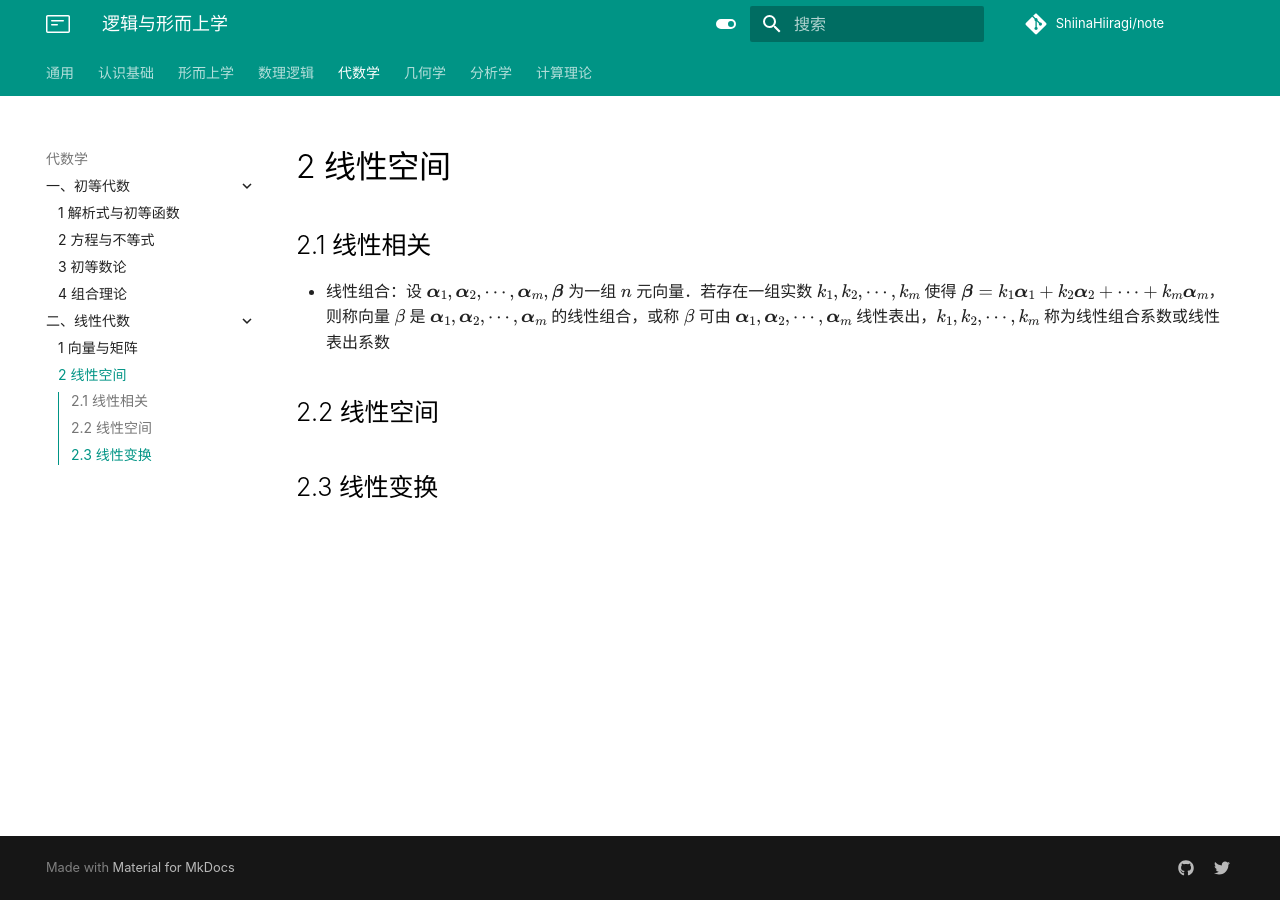
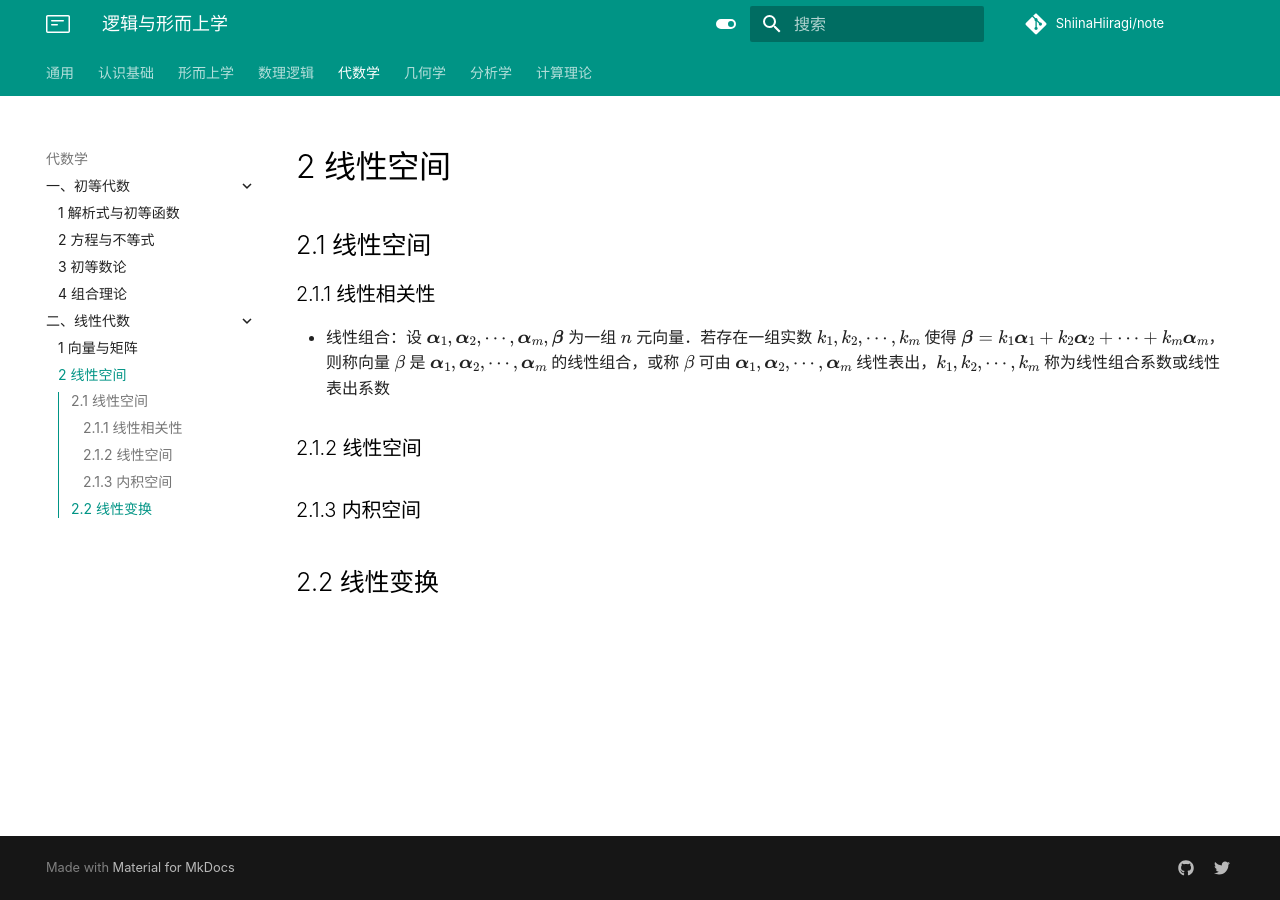
Before and after one commit to ShiinaHiiragi/note, an MkDocs documentation site: the page built from docs/alg/lin/lin.md, in a window 1280 px wide. Built offline with MkDocs 1.6.1 and Material for MkDocs 9.7.7, drawn with Linux system fonts in a browser that asks for light colours; comment, search, counter and statistics services are not loaded.

Commit message:
stage change

```diff
--- a/docs/alg/lin/lin.md
+++ b/docs/alg/lin/lin.md
@@ -1,8 +1,11 @@
 # 2 线性空间
 
-## 2.1 线性相关
+## 2.1 线性空间
+### 2.1.1 线性相关性
 - 线性组合：设 $\boldsymbol \alpha_1, \boldsymbol \alpha_2, \cdots, \boldsymbol \alpha_m, \boldsymbol \beta$ 为一组 $n$ 元向量．若存在一组实数 $k_1, k_2, \cdots, k_m$ 使得 $\boldsymbol \beta = k_1 \boldsymbol \alpha_1 + k_2 \boldsymbol \alpha_2 + \cdots + k_m \boldsymbol \alpha_m$，则称向量 $\beta$ 是 $\boldsymbol \alpha_1, \boldsymbol \alpha_2, \cdots, \boldsymbol \alpha_m$ 的线性组合，或称 $\beta$ 可由 $\boldsymbol \alpha_1, \boldsymbol \alpha_2, \cdots, \boldsymbol \alpha_m$ 线性表出，$k_1, k_2, \cdots, k_m$ 称为线性组合系数或线性表出系数
 
-## 2.2 线性空间
+### 2.1.2 线性空间
 
-## 2.3 线性变换
+### 2.1.3 内积空间
+
+## 2.2 线性变换
```
Also changed, not shown: docs/index.md (+11 -0 lines), docs/intro/toc.md (+2 -1 lines).
